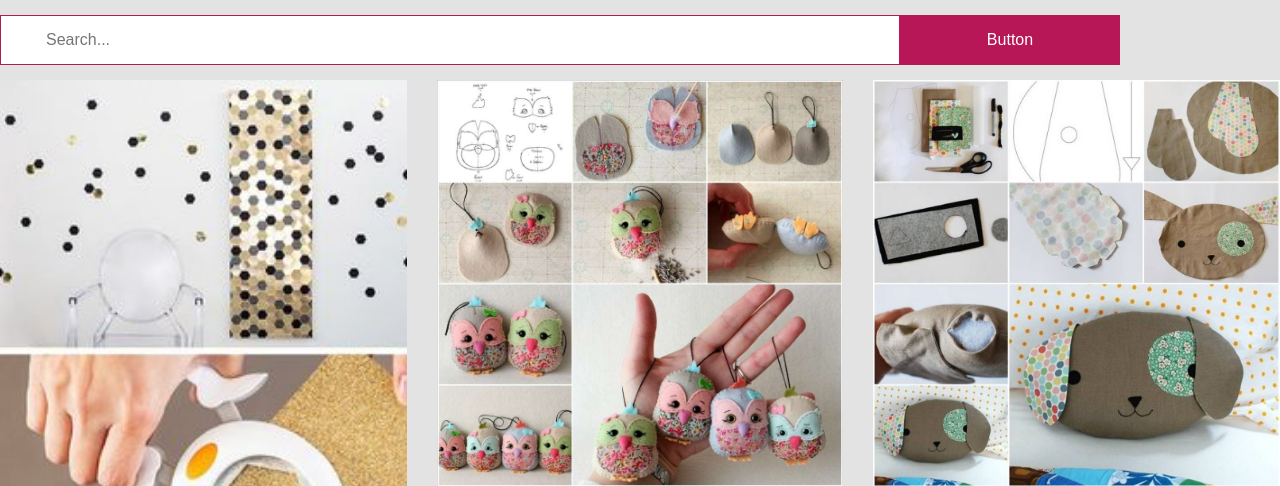
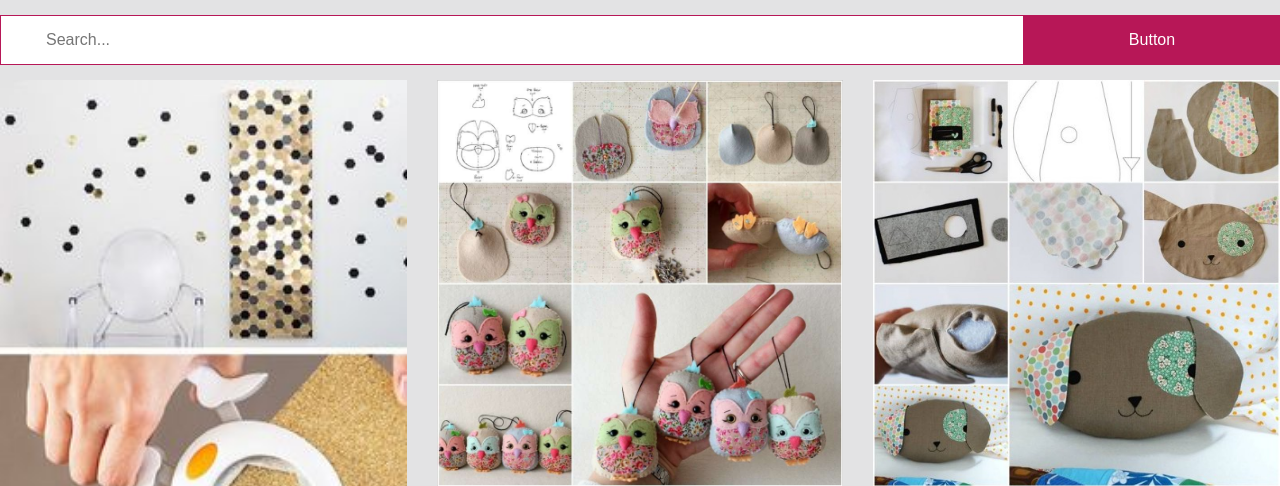
Before and after one commit to Delaylah/DIYtutorial, a PHP site: page / in a window 1280 px wide. Shown: the part 82-568 px from the top of the page. Run offline with PHP 8.4, Linux system fonts and the light colour scheme.

Commit message:
Update main.css

```diff
--- a/DIY by Ajla Sukrija/css/main.css
+++ b/DIY by Ajla Sukrija/css/main.css
@@ -63,9 +63,10 @@ list-style: none;
 }
 .search-form {
   margin-bottom: 15px;
+    width: 100%;
 }
 .search-form .search-field{
-  width: 900px;
+  width: 80%;
   height: 50px;
   background: #fff;
  border: 1px solid #B71757;
@@ -80,7 +81,7 @@ list-style: none;
     background-color: #B71757;
     border: none;
      height: 50px;
-     width: 220px;
+     width: 20%;
     color: white;
     padding: 15px 32px;
     text-align: center;
```
